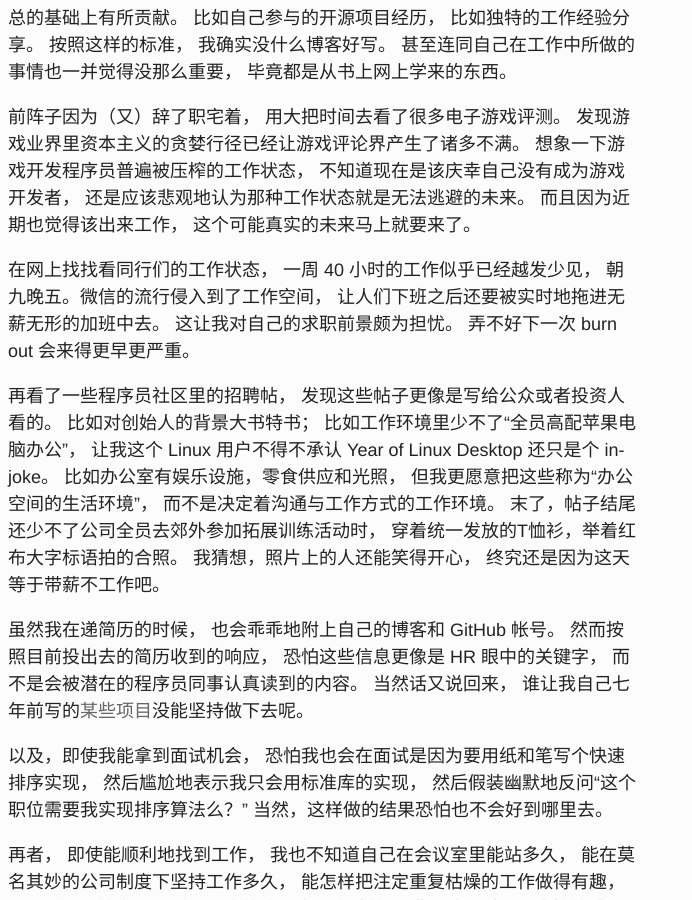
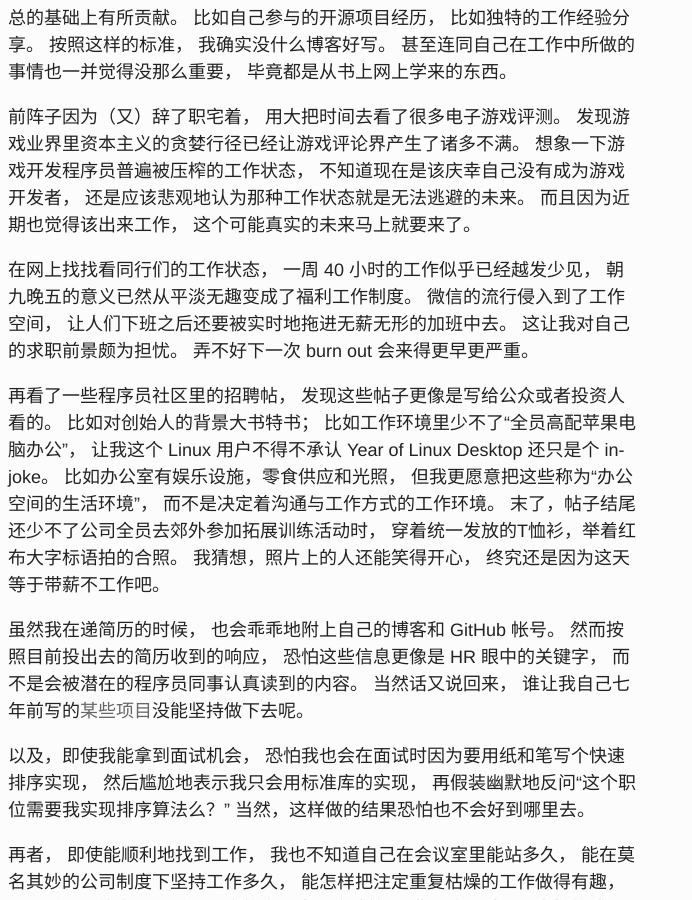
Before and after one commit to 5long/5long.github.io, a Jekyll site: the page built from _posts/2017-09-25-long-time-no-blog.markdown, in a window 1280 px wide and 900 px high, scrolled down 459 px. Shown: the whole window, without its empty margins (0-692 px from the left). Built offline with Jekyll 4.4.1, drawn with Linux system fonts in a browser that asks for light colours; comment, search, counter and statistics services are not loaded.

Commit message:
Fix crufts for long-time-no-blog

```diff
--- a/_posts/2017-09-25-long-time-no-blog.markdown
+++ b/_posts/2017-09-25-long-time-no-blog.markdown
@@ -36,7 +36,8 @@ title: Long Time No Blog
 
 在网上找找看同行们的工作状态，
 一周 40 小时的工作似乎已经越发少见，
-朝九晚五。微信的流行侵入到了工作空间，
+朝九晚五的意义已然从平淡无趣变成了福利工作制度。
+微信的流行侵入到了工作空间，
 让人们下班之后还要被实时地拖进无薪无形的加班中去。
 这让我对自己的求职前景颇为担忧。
 弄不好下一次 burn out 会来得更早更严重。
@@ -63,9 +64,9 @@ title: Long Time No Blog
 谁让我自己七年前写的[某些项目][roil]没能坚持做下去呢。
 
 以及，即使我能拿到面试机会，
-恐怕我也会在面试是因为要用纸和笔写个快速排序实现，
+恐怕我也会在面试时因为要用纸和笔写个快速排序实现，
 然后尴尬地表示我只会用标准库的实现，
-然后假装幽默地反问“这个职位需要我实现排序算法么？”
+再假装幽默地反问“这个职位需要我实现排序算法么？”
 当然，这样做的结果恐怕也不会好到哪里去。
 
 再者，
```
